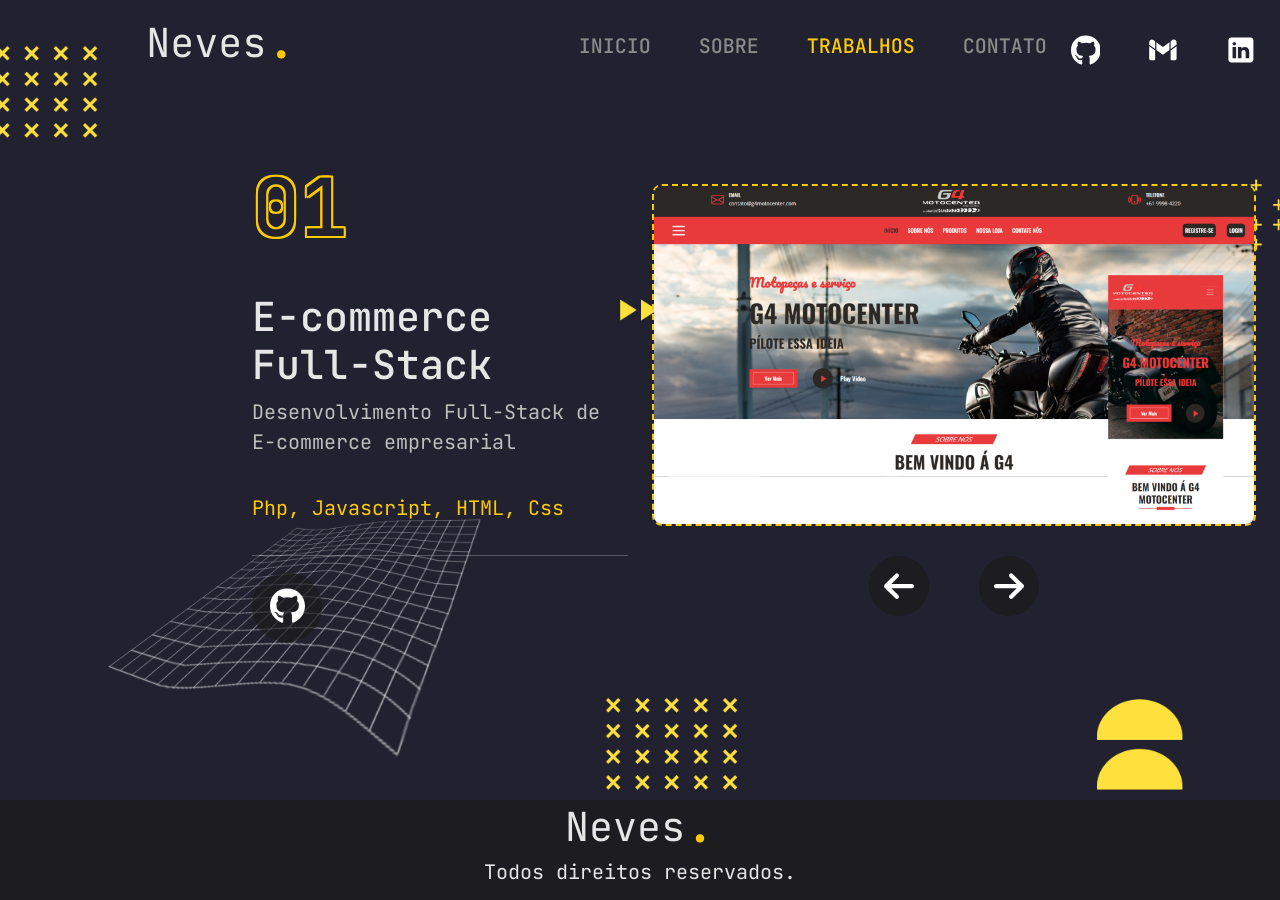
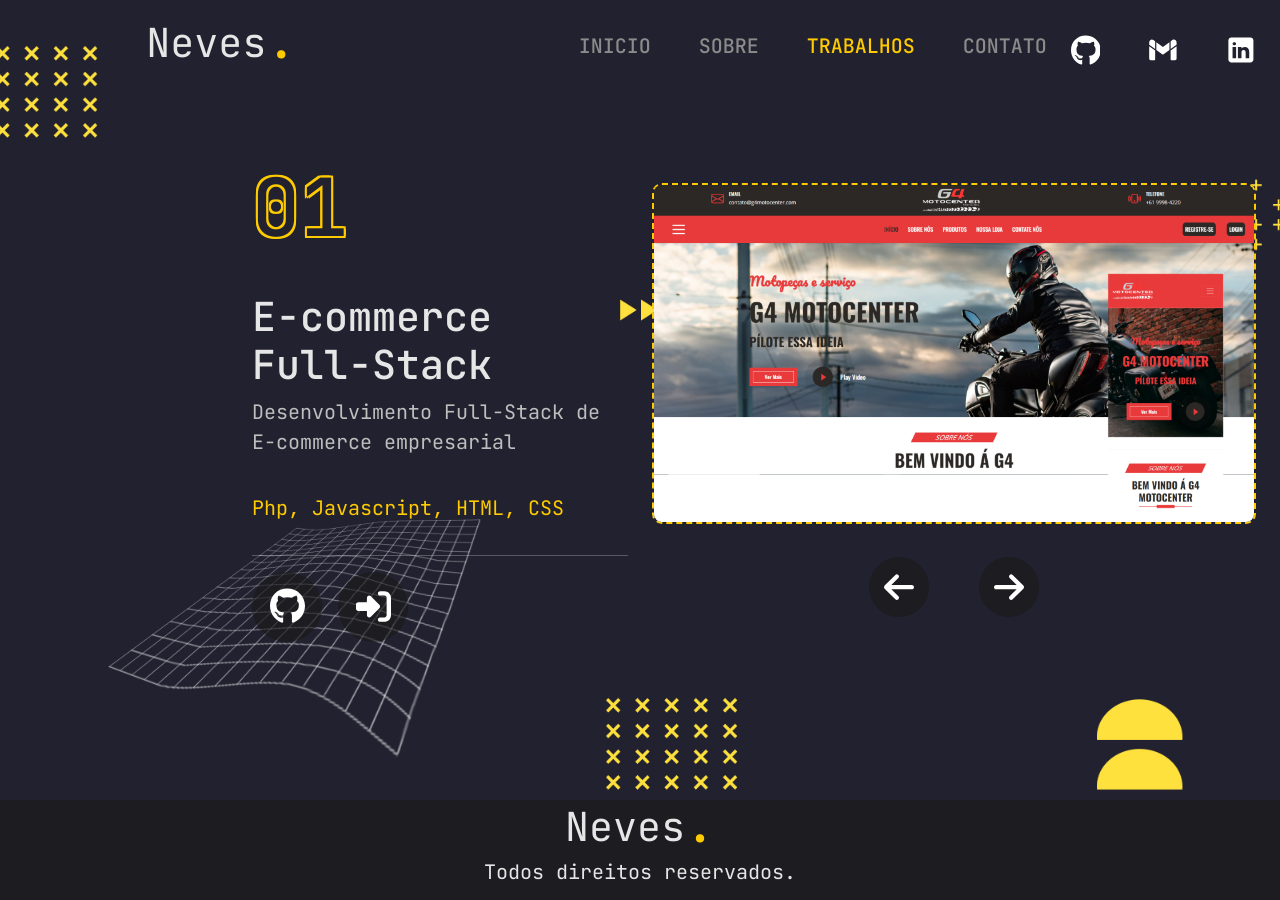
Before and after one commit to GNevez/Portifolio, a React (Vite) app: page /Trabalhos in a window 1280 px wide. Built offline with nearby package versions, Linux system fonts and the light colour scheme.

Commit message:
Adicionado novo Projeto

```diff
--- a/src/components/Sobre/Educacao/Educacao.jsx
+++ b/src/components/Sobre/Educacao/Educacao.jsx
@@ -38,7 +38,7 @@
             <div className={style.cardXp}>
               <div>
                 <p className={style.nomeEmp}>
-                  Bootcamp Desenvolvimento Full-Stack
+                  Bootcamp Santander Desenvolvimento Full-Stack
                 </p>
               </div>
               <div className="d-flex">
--- a/src/routes/Contato/Contato.jsx
+++ b/src/routes/Contato/Contato.jsx
@@ -26,8 +26,8 @@
     };
 
     emailjs
-      .send("service_6w8yoe8", "template_495uzks", templateParams, {
-        publicKey: "VXS47xOGWFmgo95GQ",
+      .send("service_kn3f4pq", "template_495uzks", templateParams, {
+        publicKey: "e1neP2F_FTwfneKsc",
       })
       .then((response) => {
         setIsLoading(false);
@@ -60,7 +60,12 @@
         >
           <div className={style.boxContato}>
             <form onSubmit={handleSubmit} className="h-100">
-              <div className={"d-flex justify-content-center flex-column " + style.contTextos}>
+              <div
+                className={
+                  "d-flex justify-content-center flex-column " +
+                  style.contTextos
+                }
+              >
                 <h3 className={style.mainText}>Vamos trabalhar juntos!</h3>
                 <p className={style.subText}>
                   Me envie um email com sua duvida/proposta/interesse e irei
--- a/src/routes/Trabalhos/Trabalhos.jsx
+++ b/src/routes/Trabalhos/Trabalhos.jsx
@@ -18,6 +18,7 @@
 
 import g4 from "../../assets/G4.png";
 import shotz from "../../assets/Shotz.png";
+import imobiliaria from "../../assets/imobiliaria.png";
 
 import { Tooltip } from "react-tooltip";
 
@@ -27,24 +28,29 @@
       number: "01",
       name: "E-commerce Full-Stack",
       desc: "Desenvolvimento Full-Stack de E-commerce empresarial",
-      tech: "Php, Javascript, HTML, Css",
+      tech: "Php, Javascript, HTML, CSS",
       repo: "",
+      link: "",
       img: g4,
     },
     {
       number: "02",
-      name: "Plataforma Full-Stack",
+      name: "Plataforma de jogos",
       desc: "Projeto Full-Stack de criação de salas de jogos competitivo, conta com integração de diversas API's",
       tech: "Node.js, React js, Sass",
       repo: "https://github.com/GNevez/Shotz-Plataforma",
+      link: "",
       img: shotz,
     },
-    // {
-    //   number: "03",
-    //   name: "App Front-end",
-    //   desc: "Desenvolvimento de aplicativo desktop Front-end",
-    //   tech: "Node.js, React js, Electron, Sass",
-    // },
+    {
+      number: "03",
+      name: "Plataforma Imobiliaria",
+      desc: "Aplicação Full-Stack desenvolvida para agendamento/anuncio/contato entre cliente e imobiliária",
+      tech: "Node.js, React.js, Typescript",
+      repo: "",
+      link: "https://ferrazimo.com.br",
+      img: imobiliaria,
+    },
   ];
 
   register();
@@ -93,6 +99,7 @@
           <p className={style.descProj}>{project.desc}</p>
           <p className={style.techProject}>{project.tech}</p>
           <hr className={style.hr} />
+          <div className={"d-flex gap-3"}>
             <button
               className={style.btnProject}
               onClick={project.repo === "" ? "" : () => handleGit(project.repo)}
@@ -117,6 +124,31 @@
             ) : (
               ""
             )}
+            <button
+              className={style.btnProject}
+              onClick={project.link === "" ? "" : () => handleGit(project.link)}
+              data-tooltip-id="link"
+              data-tooltip-content="Link indisponível"
+            >
+              <svg
+                xmlns="http://www.w3.org/2000/svg"
+                viewBox="0 0 512 512"
+                className={style.icons + " " + style.bgTranmsp}
+              >
+                <path d="M217.9 105.9L340.7 228.7c7.2 7.2 11.3 17.1 11.3 27.3s-4.1 20.1-11.3 27.3L217.9 406.1c-6.4 6.4-15 9.9-24 9.9c-18.7 0-33.9-15.2-33.9-33.9l0-62.1L32 320c-17.7 0-32-14.3-32-32l0-64c0-17.7 14.3-32 32-32l128 0 0-62.1c0-18.7 15.2-33.9 33.9-33.9c9 0 17.6 3.6 24 9.9zM352 416l64 0c17.7 0 32-14.3 32-32l0-256c0-17.7-14.3-32-32-32l-64 0c-17.7 0-32-14.3-32-32s14.3-32 32-32l64 0c53 0 96 43 96 96l0 256c0 53-43 96-96 96l-64 0c-17.7 0-32-14.3-32-32s14.3-32 32-32z" />
+              </svg>
+            </button>
+            {project.link === "" ? (
+              <Tooltip
+                id="link"
+                place="top"
+                style={{ backgroundColor: "#fecb00", color: "#222130" }}
+                effect="float"
+              />
+            ) : (
+              ""
+            )}
+          </div>
         </div>
         <div
           className={
```
Also changed, not shown: src/assets/Imobiliaria.png (added), 1 other file (tests, documents, lock files or other folders). Lines whose indentation alone changed are shown as unchanged.
